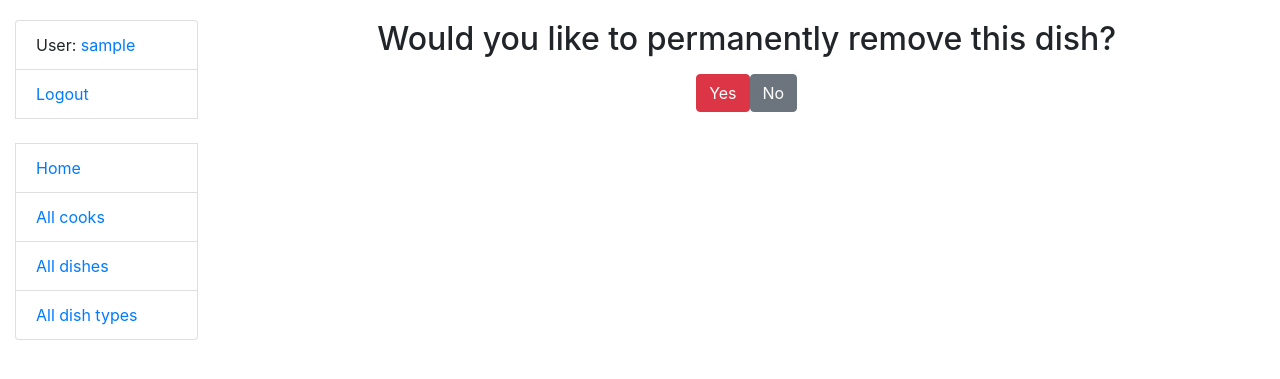
After one commit to svitlana-savikhina/restaurant-kitchen-service, a Django app: page /dishes/1/delete/ in a window 1280 px wide. The commit adds this page. Shown: the top 379 px of the page. Run offline with Django 4.2, Linux system fonts and the light colour scheme; a user stored in the database is signed in; tables that the repository leaves empty hold one stand-in row (values such as "Sample post").

Commit message:
Create DishDeleteView and dish_confirm_delete, edit urls.py & dish_detail

```diff
--- a/kitchen/urls.py
+++ b/kitchen/urls.py
@@ -9,7 +9,7 @@ from kitchen.views import (
     CookDeleteView,
     DishListView,
     DishDetailView,
-    DishCreateView, DishUpdateView,
+    DishCreateView, DishUpdateView, DishDeleteView,
 )
 
 urlpatterns = [
@@ -50,6 +50,10 @@ urlpatterns = [
         "dishes/<int:pk>/update/", DishUpdateView.as_view(),
         name="dish-update"
     ),
+    path(
+        "dishes/<int:pk>/delete/", DishDeleteView.as_view(),
+        name="dish-delete",
+    ),
 ]
 
 app_name = "kitchen"
--- a/kitchen/views.py
+++ b/kitchen/views.py
@@ -71,3 +71,9 @@ class DishUpdateView(LoginRequiredMixin, generic.UpdateView):
     model = Dish
     success_url = reverse_lazy("kitchen:dish-list")
     form_class = DishForm
+
+
+class DishDeleteView(LoginRequiredMixin, generic.DeleteView):
+    model = Dish
+    template_name = "kitchen/dish_confirm_delete.html"
+    success_url = reverse_lazy("kitchen:dish-list")
--- /dev/null
+++ b/templates/kitchen/dish_confirm_delete.html
@@ -0,0 +1,14 @@
+{% extends "base.html" %}
+
+{% block content %}
+   <div class="container mt-7">
+    <h2 class="text-center">Would you like to permanently remove this dish?</h2>
+      <form action="" method="post">
+        {% csrf_token %}
+          <div class="d-flex justify-content-center mt-3">
+            <input type="submit" value="Yes" class="btn btn-danger me-3">
+              <a href="{% url 'kitchen:dish-list' %}" class="btn btn-secondary">No</a>
+           </div>
+      </form>
+   </div>
+{% endblock %}
--- a/templates/kitchen/dish_detail.html
+++ b/templates/kitchen/dish_detail.html
@@ -10,7 +10,8 @@
         <a href="{% url 'kitchen:dish-update' pk=dish.id %}" class="btn btn-success">
         Update
         </a>
-        <a href="#" class="btn btn-danger">
+
+        <a href="{% url 'kitchen:dish-delete' pk=dish.id %}" class="btn btn-danger">
         Delete
         </a>
       </div>
```
